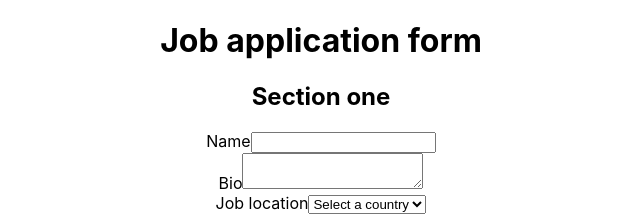
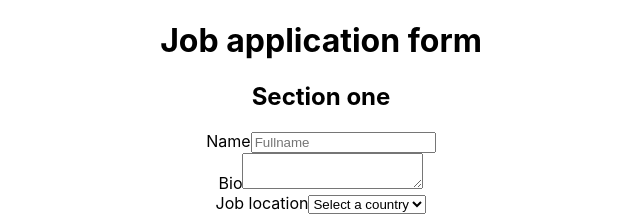
Before and after one commit to Dangereye/react-testing, a React (Create React App) app: page / in a window 1280 px wide. Shown: the top 215 px of the page, without its empty margins (319-959 px from the left). Built offline with nearby package versions, Linux system fonts and the light colour scheme.

Commit message:
Added placeholder to name input > Application. Updated application.test - getByPlaceholderText.

```diff
--- a/src/components/application/Application.tsx
+++ b/src/components/application/Application.tsx
@@ -6,7 +6,7 @@
       <form>
         <div>
           <label htmlFor='name'>Name</label>
-          <input type='text' id='name' />
+          <input type='text' id='name' placeholder='Fullname' />
         </div>
         <div>
           <label htmlFor='bio'>Bio</label>
```
Also changed, not shown: 1 other file (tests, documents, lock files or other folders).
